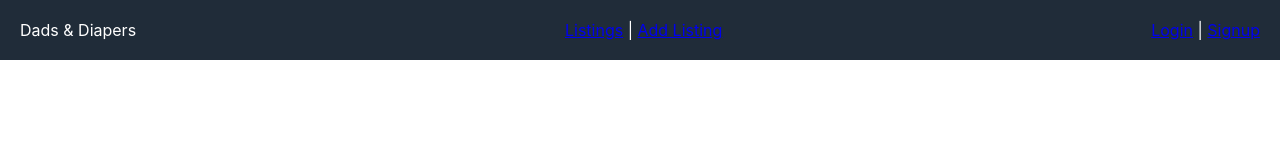
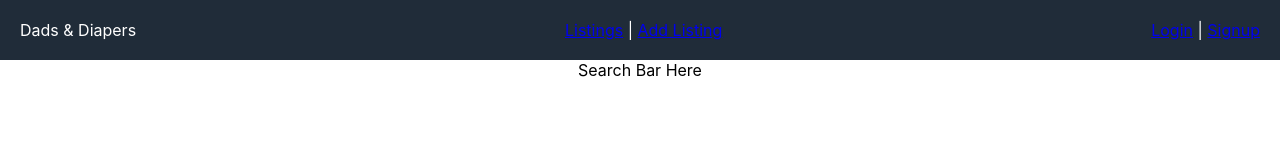
Before and after one commit to LizLaffitte/dads-and-diapers-frontend, a React (Create React App) app: page / in a window 1280 px wide. Shown: the top 160 px of the page. Built offline with nearby package versions, Linux system fonts and the light colour scheme; no server answers.

Commit message:
Create basic functional component for search bar and add Route so that it can be seen on the home page.

```diff
--- /dev/null
+++ b/src/components/Search.js
@@ -0,0 +1,9 @@
+import React from 'react'
+
+function Search(){
+    return(
+        <div>Search Bar Here</div>
+    )
+}
+
+export default Search
--- a/src/containers/MainContainer.js
+++ b/src/containers/MainContainer.js
@@ -7,6 +7,7 @@ import {login, signup} from '../actions/userActions'
 import {fetchListings} from '../actions/listingActions'
 import {fetchReviews} from '../actions/reviewActions'
 import ListingsContainer from '../containers/ListingsContainer'
+import Search from '../components/Search'
 
 
 class MainContainer extends Component {
@@ -19,6 +20,7 @@ class MainContainer extends Component {
         return(
             <main>
                     <Switch>
+                        <Route exact path='/' component={Search}/>
                         <Route exact path='/login' >
                             {this.loggedIn() ? <Redirect to="/listings" /> : <LoginForm login={this.props.login}  />}
                         </Route>
```
